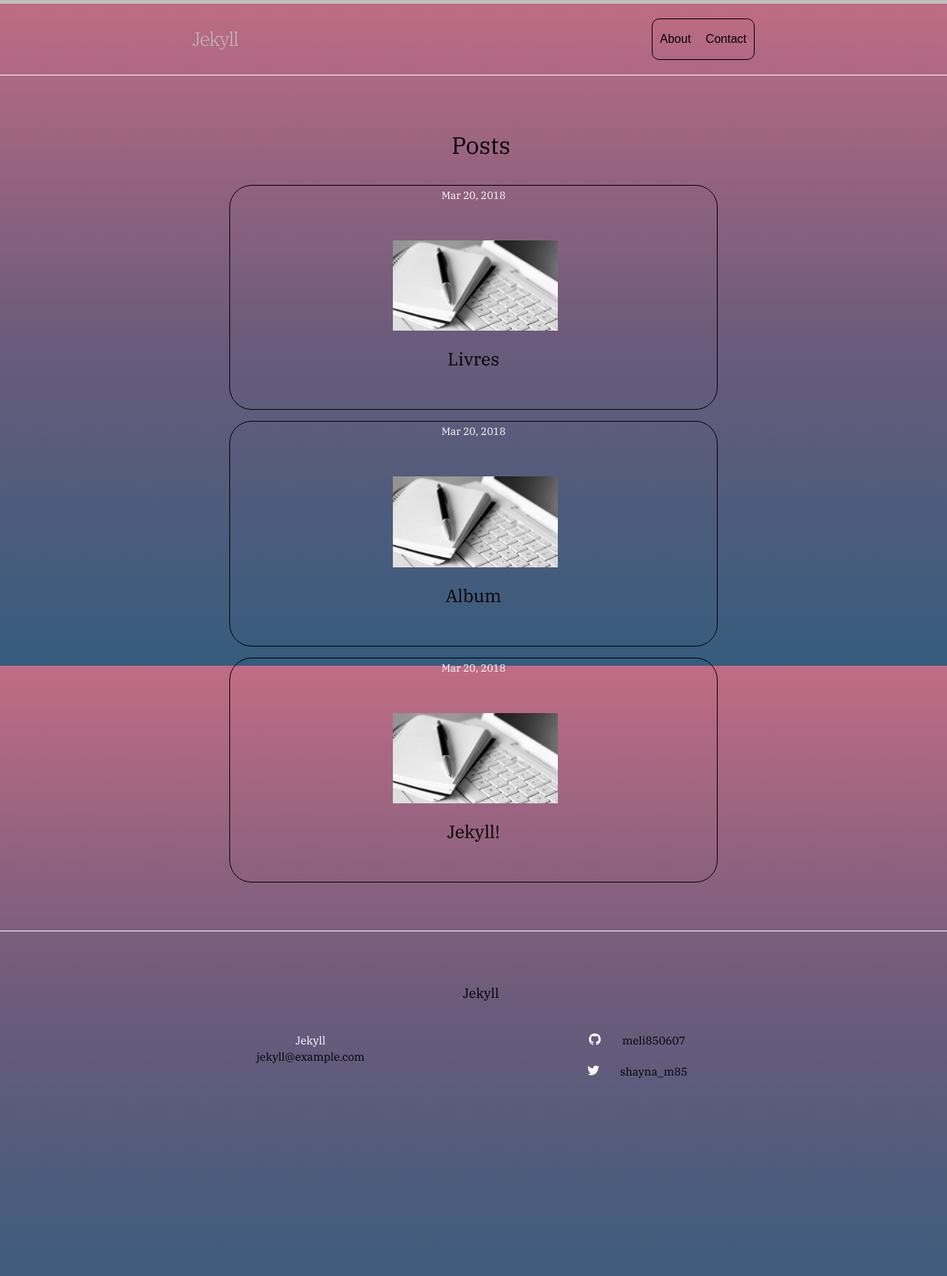
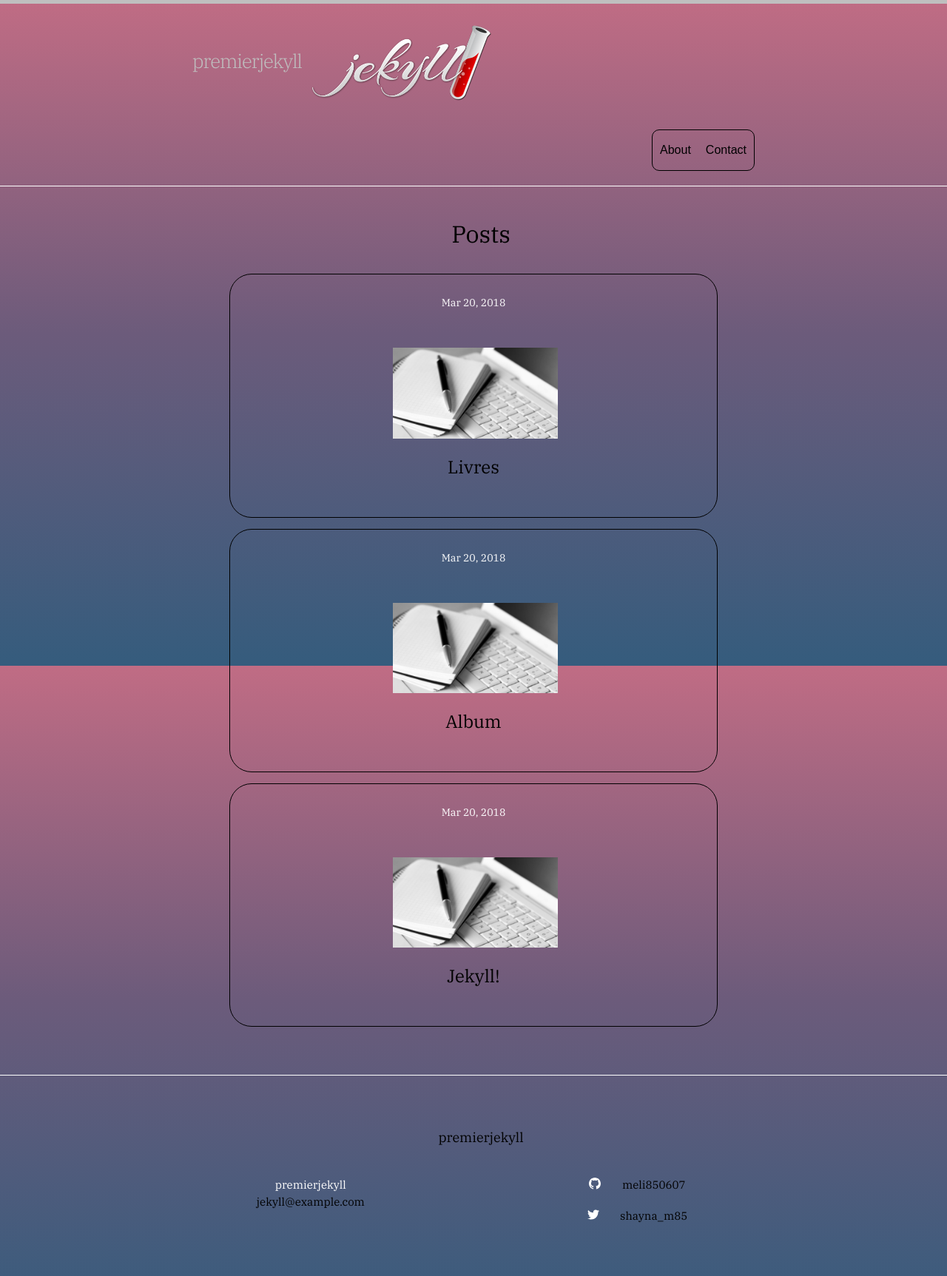
Before and after one commit to meli850607/premierjekyll, a Jekyll site: the page built from index.md, in a window 1280 px wide. Shown: the whole page at 74% size. Built offline with Jekyll 4.4.1, drawn with Linux system fonts in a browser that asks for light colours.

Commit message:
ajout logo

```diff
--- a/_config.yml
+++ b/_config.yml
@@ -1,5 +1,5 @@
 ---
-title: Jekyll
+title:
 timezone: UTC
 collections:
   uploads:
--- a/_includes/header.html
+++ b/_includes/header.html
@@ -3,7 +3,9 @@
   <div class="wrapper">
     {%- assign default_paths = site.pages | map: "path" -%}
     {%- assign page_paths = site.header_pages | default: default_paths -%}
-    <a class="site-title" rel="author" href="{{ "/" | relative_url }}">{{ site.title | escape }}</a>
+    <a class="site-title" rel="author" href="{{ "/" | relative_url }}">{{ site.title | escape }}
+      <img src="img/logo.png" alt="logo" class="logo"/>
+    </a>
 
     {%- if page_paths -%}
       <nav class="site-nav btn btn-default">
--- a/_sass/minima/_layout.scss
+++ b/_sass/minima/_layout.scss
@@ -22,6 +22,10 @@
   &:visited {
     color: $grey-color-dark;
   }
+}
+.logo{
+  width: 40%;
+  height: auto;
 }
 
 body{
@@ -121,6 +125,7 @@ body{
   margin-right: 150px;
 }
 .btn-default{
+  margin-top: 30px;
   border: 1px solid;
   border-radius: 10px;
   padding-left: 10px;
@@ -134,12 +139,14 @@ body{
   text-decoration: none;
 }
 .btn-default:hover{
-  border: 1px solid white;
+  border: 1px solid #355C7D;
+  background-color: #6C5B7B;
   transition: all 1s;
   -moz-transition: all 1s;
   -o-transition: all 1s;
   -webkit-transition: all 1s;
 }
+
 /**
  * Site footer
  */
@@ -223,6 +230,7 @@ body{
 .post-list-heading {
   @include relative-font-size(2);
   margin-bottom: 30px;
+  margin-top: 20px;
 
 }
 
@@ -240,6 +248,7 @@ body{
     border: 1px solid;
     border-radius: 30px;
     border-color: black;
+    padding-top: 25px;
 
   }
 }
@@ -247,12 +256,20 @@ body{
 .post-meta {
   font-size: $small-font-size;
   color: $grey-color;
+
 }
 
 .post-link {
   display: inline-grid;
   @include relative-font-size(1.5);
-
+}
+.post-link:hover{
+  color:#C06C84;
+  opacity: 0.75;
+  transition: all 1s;
+  -moz-transition: all 1s;
+  -o-transition: all 1s;
+  -webkit-transition: all 1s;
 }
 
 
```
